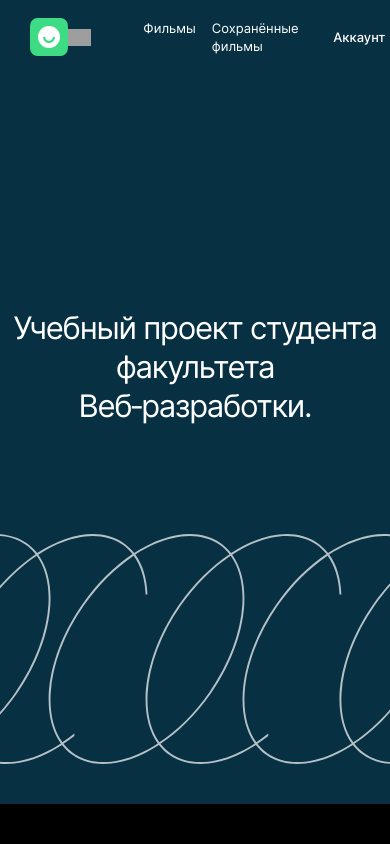
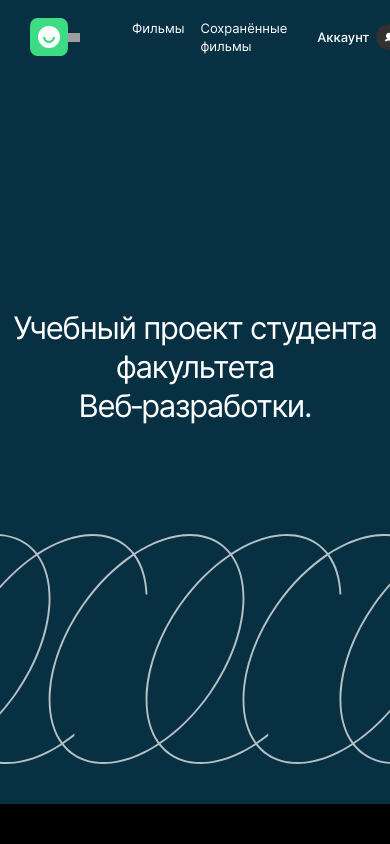
Before and after one commit to krylovis/movies-explorer-frontend, a React (Create React App) app: page / in a window 390 px wide. Shown: the top 844 px of the page. Built offline with nearby package versions, Linux system fonts and the light colour scheme; grey boxes are pictures that could not be loaded.

Commit message:
add section-container

```diff
--- a/src/components/Header/Header.css
+++ b/src/components/Header/Header.css
@@ -1,9 +1,6 @@
 .header {
-  display: flex;
-  align-items: center;
-  width: 100%;
-  min-height: 74px;
-  height: 74px;
+  padding-top: 18px;
+  padding-bottom: 18px;
 }
 
 .header_type_main-page {
@@ -12,9 +9,6 @@
 
 .header__container {
   display: flex;
-  width: 1140px;
-  margin: 0 auto;
-  padding: 0 70px;
   justify-content: space-between;
   align-items: center;
 }
@@ -95,17 +89,7 @@
   background-image: url(../../images/interface/icon-menu.svg);
 }
 
-@media screen and (max-width: 768px) {
-  .header__container {
-    padding: 0 30px;
-  }
-}
-
 @media screen and (max-width: 320px) {
-  .header__container {
-    padding: 0 14px;
-  }
-
   .header__links-container {
     gap: 14px;
   }
--- a/src/components/Header/Header.jsx
+++ b/src/components/Header/Header.jsx
@@ -12,7 +12,7 @@ export default function Header(props) {
   const { pathname } = useLocation();
   const isResultLanding = pathname === '/';
 
-  const headerClassName = `header ${isResultLanding ? 'header_type_main-page' : ''}`;
+  const headerClassName = `header section-container ${isResultLanding ? 'header_type_main-page' : ''}`;
   const linksContainerClassName = `header__links-container ${loggedIn ? 'header__links-container_type_logged' : ''}`;
 
   React.useEffect(() => {
@@ -67,7 +67,7 @@ export default function Header(props) {
 
   return (
     <header className={headerClassName}>
-      <div className="header__container">
+      <div className="header__container section-container__wrapper">
         <NavLink className="header__link-logo" to="/">
           <img src={logo} alt="Логотип: Movies Explorer" title="Главная страница" className="header__logo" />
         </NavLink>
```
